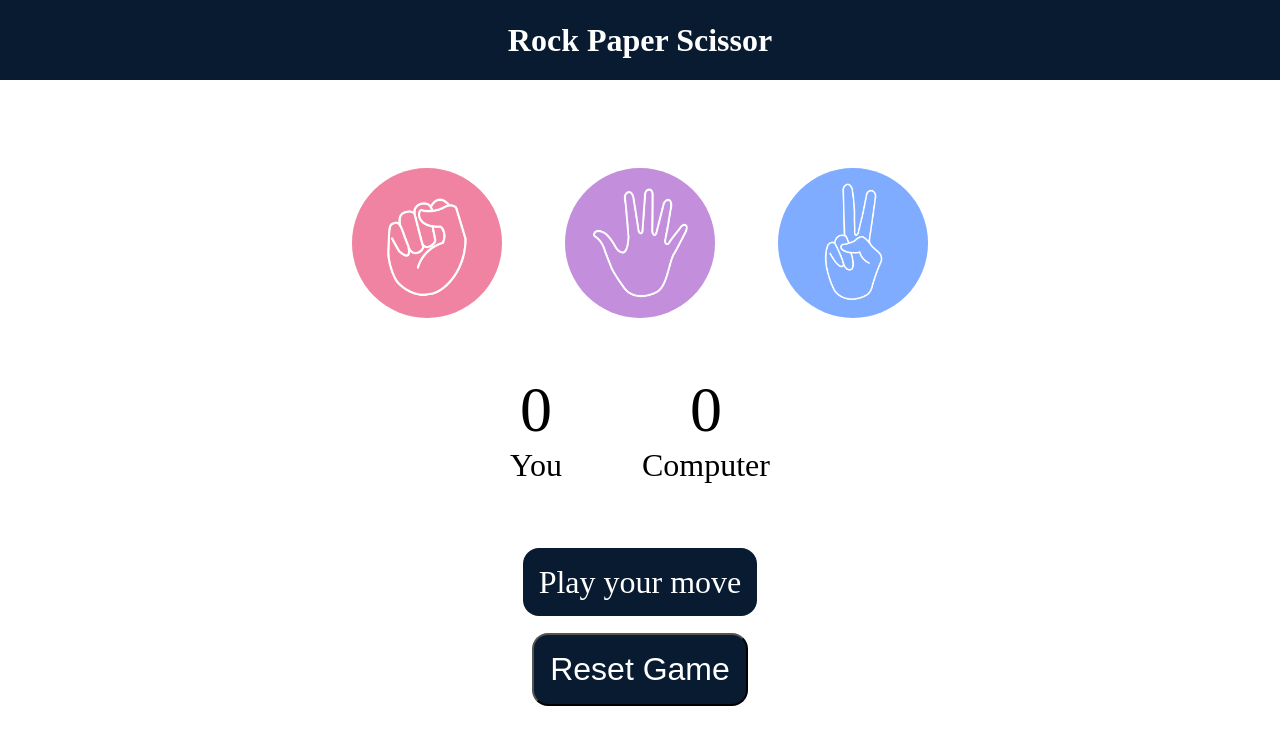
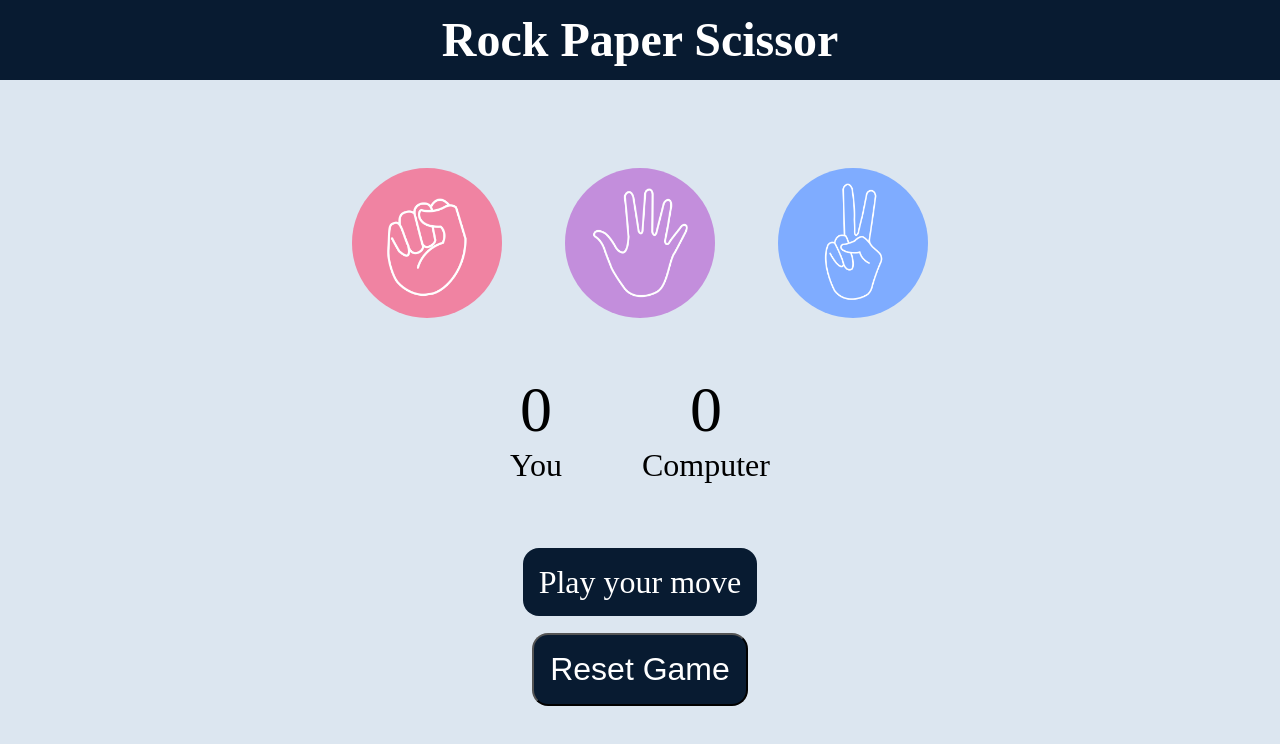
Before and after one commit to spidey-rishav/Rock-Paper-Scissor, a plain HTML site: page index.html in a window 1280 px wide. Drawn offline with Linux system fonts and the light colour scheme.

Commit message:
updated code

```diff
--- a/style.css
+++ b/style.css
@@ -2,6 +2,10 @@
     margin: 0;
     padding: 0;
     text-align: center;
+}
+
+body{
+    background-color: #dce6f0;
 }
 
 h1{
@@ -9,6 +13,7 @@ h1{
     color: white;
     height: 5rem;
     line-height: 5rem;
+    font-size: 3rem;
 }
 
 .choice{
```
Also changed, not shown: index.html (line endings or trailing spaces).
